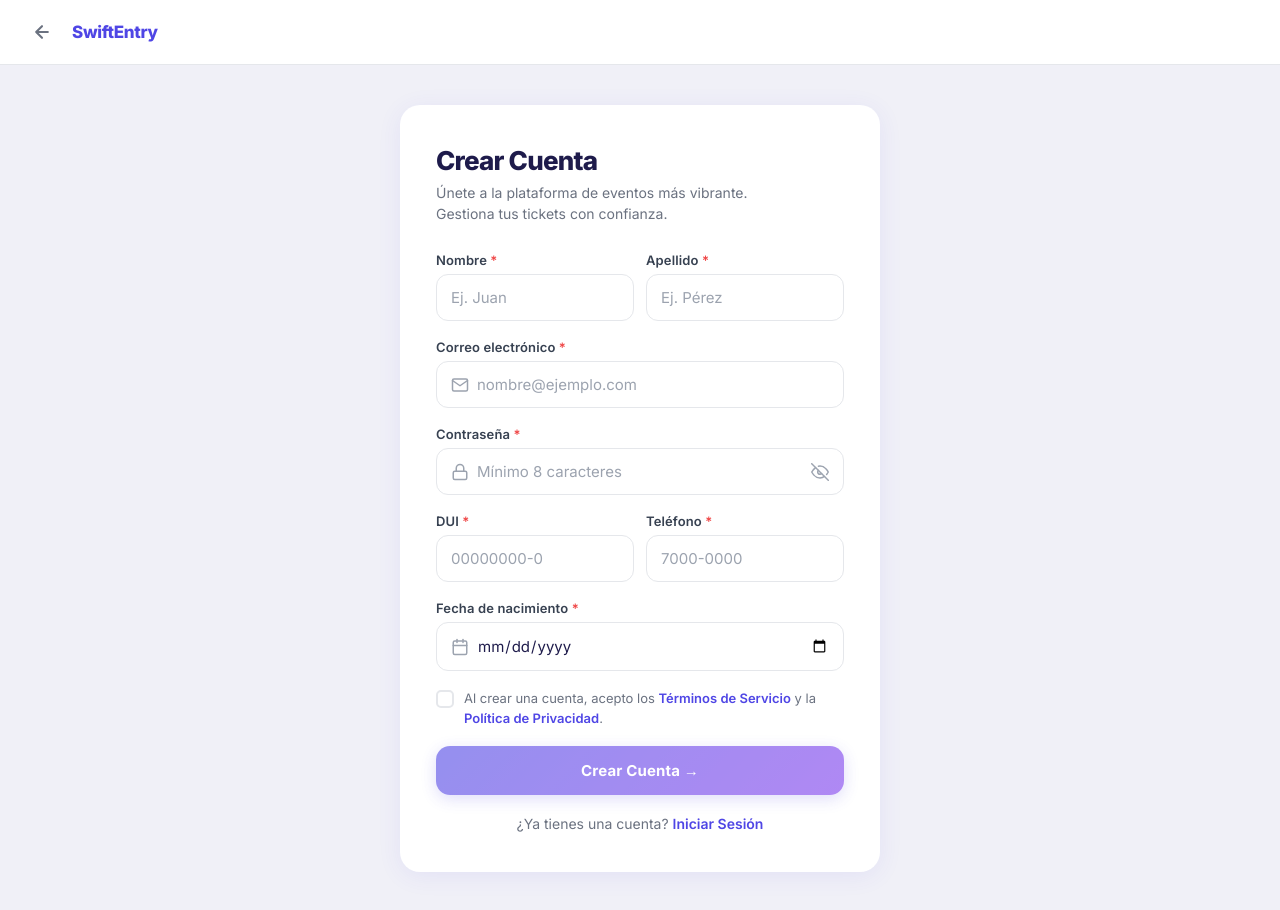
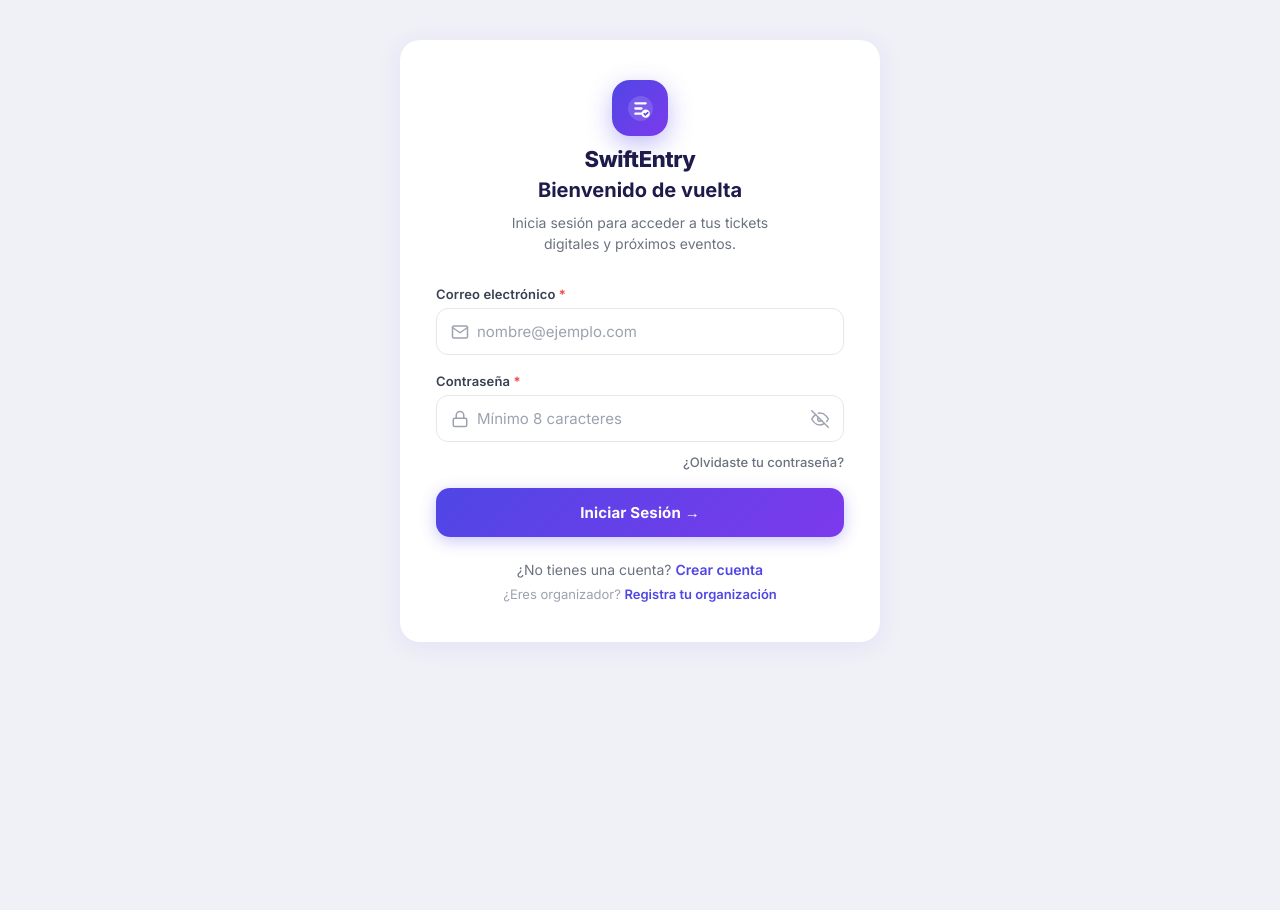
Before and after one commit to GerardoMejia1107/SwiftEntryFrontend, a React (Vite) app: page /login in a window 1280 px wide. Shown: the top 910 px of the page. After the commit the page ends 800 px from the top, so only its background shows below. Built offline with nearby package versions, Linux system fonts and the light colour scheme.

Commit message:
added the testing components for roles tests login

```diff
--- a/package.json
+++ b/package.json
@@ -11,7 +11,8 @@
   },
   "dependencies": {
     "react": "^19.2.6",
-    "react-dom": "^19.2.6"
+    "react-dom": "^19.2.6",
+    "react-router-dom": "^7.17.0"
   },
   "devDependencies": {
     "@eslint/js": "^10.0.1",
--- a/src/App.jsx
+++ b/src/App.jsx
@@ -1,17 +1,31 @@
-import { useState } from 'react';
+import { BrowserRouter, Routes, Route, Navigate } from 'react-router-dom';
 import './App.css';
 import LoginPage from './pages/login/LoginPage';
 import RegisterOrganizerPage from './pages/registerOrganizer/RegisterOrganizerPage';
 import RegisterPage from './pages/registerUser/RegisterPage';
 
+const WelcomeUser = () => <h1>Bienvenido usuario normal</h1>;
+const WelcomeOrganizer = () => <h1>Bienvenido organizador</h1>;
+const WelcomeAdmin = () => <h1>Bienvenido usuario administrador</h1>;
+
 export default function App() {
-  const [page, setPage] = useState('register'); // 'login', 'register', 'register-organizer'
+  return (
+    <BrowserRouter>
+      <div className="app">
+        <Routes>
 
-  return (
-    <div className="app">
-      {page === 'login' && <LoginPage onNavigate={setPage} />}
-      {page === 'register' && <RegisterPage onNavigate={setPage} />}
-      {page === 'register-organizer' && <RegisterOrganizerPage onNavigate={setPage} />}
-    </div>
+          <Route path="/login" element={<LoginPage />} />
+          <Route path="/register" element={<RegisterPage />} />
+          <Route path="/register-organizer" element={<RegisterOrganizerPage />} />
+
+
+          <Route path="/home-user" element={<WelcomeUser />} />
+          <Route path="/home-organizer" element={<WelcomeOrganizer />} />
+          <Route path="/home-admin" element={<WelcomeAdmin />} />
+
+          <Route path="/" element={<Navigate to="/login" />} />
+        </Routes>
+      </div>
+    </BrowserRouter>
   );
 }
```
Also changed, not shown: 1 other file (tests, documents, lock files or other folders).
